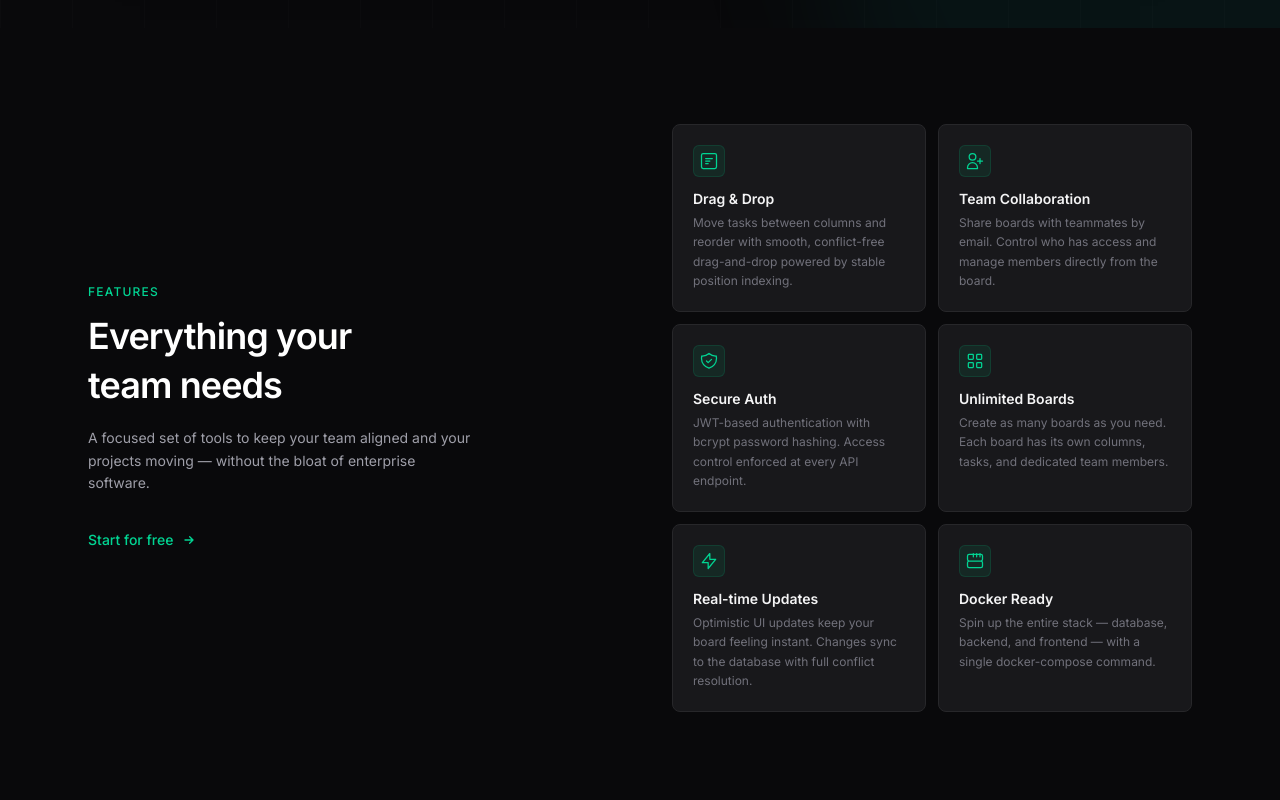
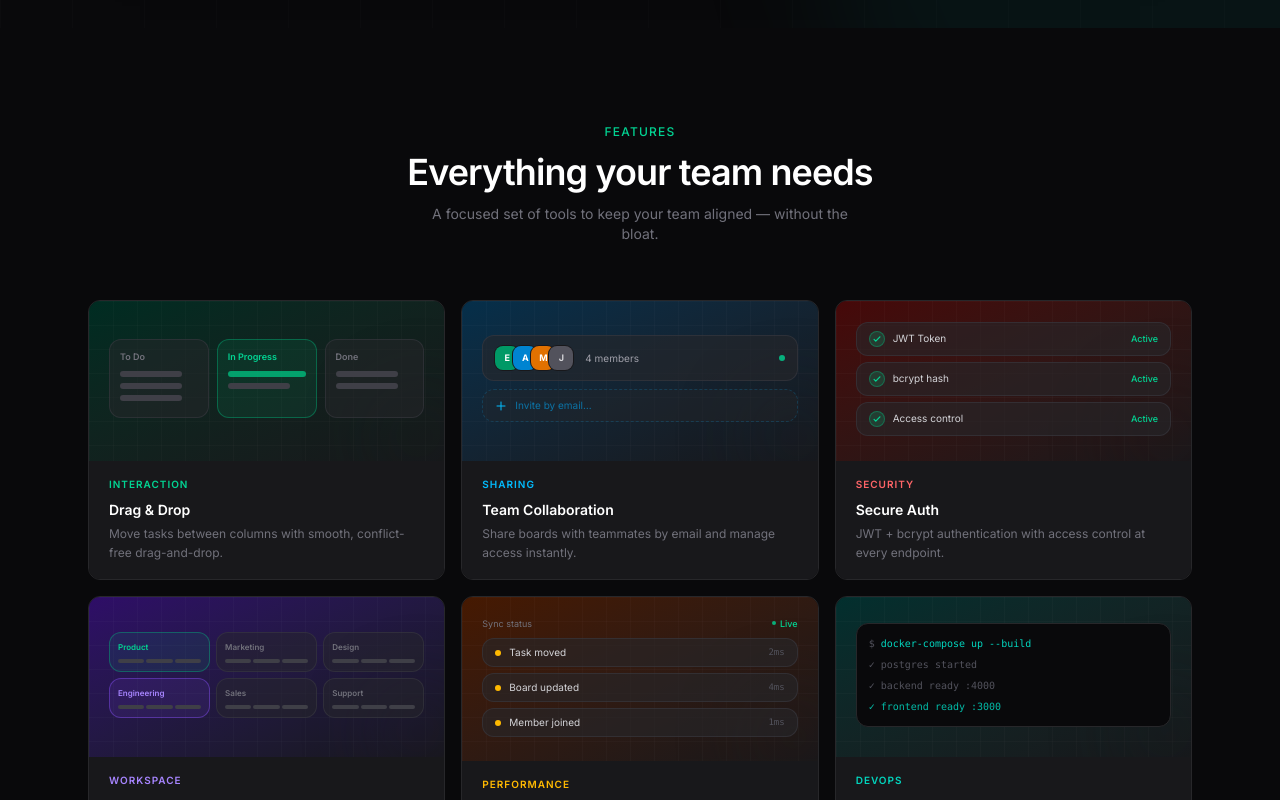
Before and after one commit to arifarman22/Kanban-Flow, a Next.js app in the folder frontend/: page / in a window 1280 px wide. Shown: the part 1020-1820 px from the top of the page. Built offline with nearby package versions, Linux system fonts and the light colour scheme.

Commit message:
redesign feature cards: Dribbble-style visual area, stagger scroll reveal, hover lift, reduced radius

```diff
--- a/frontend/app/globals.css
+++ b/frontend/app/globals.css
@@ -82,7 +82,15 @@ html, body {
 .marquee-left  { animation: marquee-left  30s linear infinite; }
 .marquee-right { animation: marquee-right 30s linear infinite; }
 
-/* ── Scroll animations ── */
+/* ── Feature card stagger delays ── */
+.reveal-card { opacity: 0; transform: translateY(36px); transition: opacity 0.5s ease, transform 0.5s ease; }
+.reveal-card.visible { opacity: 1; transform: translateY(0); }
+.reveal-card:nth-child(1) { transition-delay: 0ms; }
+.reveal-card:nth-child(2) { transition-delay: 80ms; }
+.reveal-card:nth-child(3) { transition-delay: 160ms; }
+.reveal-card:nth-child(4) { transition-delay: 240ms; }
+.reveal-card:nth-child(5) { transition-delay: 320ms; }
+.reveal-card:nth-child(6) { transition-delay: 400ms; }
 .reveal {
   opacity: 0;
   transform: translateY(24px);
--- a/frontend/app/page.tsx
+++ b/frontend/app/page.tsx
@@ -7,57 +7,120 @@ import { useReveal } from '@/lib/useReveal';
 
 const features = [
   {
+    tag: 'Interaction',
     title: 'Drag & Drop',
-    desc: 'Move tasks between columns and reorder with smooth, conflict-free drag-and-drop powered by stable position indexing.',
-    icon: (
-      <svg className="w-5 h-5" fill="none" stroke="currentColor" viewBox="0 0 24 24">
-        <path strokeLinecap="round" strokeLinejoin="round" strokeWidth={1.5} d="M8 9h8M8 12h5M8 15h3M5 3h14a2 2 0 012 2v14a2 2 0 01-2 2H5a2 2 0 01-2-2V5a2 2 0 012-2z" />
-      </svg>
+    desc: 'Move tasks between columns with smooth, conflict-free drag-and-drop.',
+    gradient: 'from-emerald-950 to-zinc-900',
+    accent: 'text-emerald-400',
+    visual: (
+      <div className="flex gap-2 w-full group-hover:[&>*:nth-child(2)]:scale-105 group-hover:[&>*:nth-child(2)]:border-emerald-500/60 group-hover:[&>*:nth-child(2)]:shadow-lg group-hover:[&>*:nth-child(2)]:shadow-emerald-500/10">
+        {[{l:'To Do',n:3},{l:'In Progress',n:2,active:true},{l:'Done',n:2}].map(c => (
+          <div key={c.l} className={`flex-1 rounded-xl border p-2.5 transition-all duration-500 ${c.active?'border-emerald-500/40 bg-emerald-500/10':'border-zinc-700/50 bg-zinc-800/50'}`}>
+            <div className={`text-[9px] font-semibold mb-2 ${c.active?'text-emerald-400':'text-zinc-500'}`}>{c.l}</div>
+            {[...Array(c.n)].map((_,j)=><div key={j} className={`h-1.5 rounded-full mb-1.5 transition-all duration-300 ${c.active&&j===0?'bg-emerald-500/80 w-full':'bg-zinc-700 w-4/5'}`}/>)}
+          </div>
+        ))}
+      </div>
     ),
   },
   {
+    tag: 'Sharing',
     title: 'Team Collaboration',
-    desc: 'Share boards with teammates by email. Control who has access and manage members directly from the board.',
-    icon: (
-      <svg className="w-5 h-5" fill="none" stroke="currentColor" viewBox="0 0 24 24">
-        <path strokeLinecap="round" strokeLinejoin="round" strokeWidth={1.5} d="M18 9v3m0 0v3m0-3h3m-3 0h-3m-2-5a4 4 0 11-8 0 4 4 0 018 0zM3 20a6 6 0 0112 0v1H3v-1z" />
-      </svg>
+    desc: 'Share boards with teammates by email and manage access instantly.',
+    gradient: 'from-sky-950 to-zinc-900',
+    accent: 'text-sky-400',
+    visual: (
+      <div className="flex flex-col gap-2 w-full">
+        <div className="flex items-center gap-2 bg-zinc-800/60 border border-zinc-700/50 rounded-xl px-3 py-2.5 group-hover:border-sky-500/30 transition-colors duration-300">
+          <div className="flex -space-x-1.5">
+            {['E','A','M','J'].map((l,i)=>(
+              <div key={i} className={`w-6 h-6 rounded-lg text-[9px] font-bold flex items-center justify-center ring-1 ring-zinc-900 ${i===0?'bg-emerald-600 text-white':i===1?'bg-sky-600 text-white':i===2?'bg-amber-600 text-white':'bg-zinc-600 text-zinc-300'}`}>{l}</div>
+            ))}
+          </div>
+          <span className="text-[10px] text-zinc-400 ml-1">4 members</span>
+          <div className="ml-auto w-1.5 h-1.5 rounded-full bg-emerald-400 animate-pulse"/>
+        </div>
+        <div className="flex items-center gap-2 bg-zinc-800/40 border border-dashed border-sky-500/20 group-hover:border-sky-500/40 rounded-xl px-3 py-2 transition-colors duration-300">
+          <svg className="w-3 h-3 text-sky-400" fill="none" stroke="currentColor" viewBox="0 0 24 24"><path strokeLinecap="round" strokeLinejoin="round" strokeWidth={2} d="M12 4v16m8-8H4"/></svg>
+          <span className="text-[10px] text-sky-500/60">Invite by email…</span>
+        </div>
+      </div>
     ),
   },
   {
+    tag: 'Security',
     title: 'Secure Auth',
-    desc: 'JWT-based authentication with bcrypt password hashing. Access control enforced at every API endpoint.',
-    icon: (
-      <svg className="w-5 h-5" fill="none" stroke="currentColor" viewBox="0 0 24 24">
-        <path strokeLinecap="round" strokeLinejoin="round" strokeWidth={1.5} d="M9 12l2 2 4-4m5.618-4.016A11.955 11.955 0 0112 2.944a11.955 11.955 0 01-8.618 3.04A12.02 12.02 0 003 9c0 5.591 3.824 10.29 9 11.622 5.176-1.332 9-6.03 9-11.622 0-1.042-.133-2.052-.382-3.016z" />
-      </svg>
+    desc: 'JWT + bcrypt authentication with access control at every endpoint.',
+    gradient: 'from-red-950 to-zinc-900',
+    accent: 'text-red-400',
+    visual: (
+      <div className="flex flex-col gap-1.5 w-full">
+        {['JWT Token','bcrypt hash','Access control'].map((r,i)=>(
+          <div key={r} className={`flex items-center gap-2 bg-zinc-800/60 border border-zinc-700/50 rounded-xl px-3 py-2 transition-all duration-300 group-hover:translate-x-0.5`} style={{transitionDelay:`${i*60}ms`}}>
+            <div className="w-4 h-4 rounded-full bg-emerald-500/20 border border-emerald-500/40 flex items-center justify-center shrink-0">
+              <svg className="w-2.5 h-2.5 text-emerald-400" fill="none" stroke="currentColor" viewBox="0 0 24 24"><path strokeLinecap="round" strokeLinejoin="round" strokeWidth={3} d="M5 13l4 4L19 7"/></svg>
+            </div>
+            <span className="text-[10px] text-zinc-300 flex-1">{r}</span>
+            <span className="text-[9px] text-emerald-400 font-medium">Active</span>
+          </div>
+        ))}
+      </div>
     ),
   },
   {
+    tag: 'Workspace',
     title: 'Unlimited Boards',
-    desc: 'Create as many boards as you need. Each board has its own columns, tasks, and dedicated team members.',
-    icon: (
-      <svg className="w-5 h-5" fill="none" stroke="currentColor" viewBox="0 0 24 24">
-        <path strokeLinecap="round" strokeLinejoin="round" strokeWidth={1.5} d="M4 5a1 1 0 011-1h4a1 1 0 011 1v4a1 1 0 01-1 1H5a1 1 0 01-1-1V5zm10 0a1 1 0 011-1h4a1 1 0 011 1v4a1 1 0 01-1 1h-4a1 1 0 01-1-1V5zM4 15a1 1 0 011-1h4a1 1 0 011 1v4a1 1 0 01-1 1H5a1 1 0 01-1-1v-4zm10 0a1 1 0 011-1h4a1 1 0 011 1v4a1 1 0 01-1 1h-4a1 1 0 01-1-1v-4z" />
-      </svg>
+    desc: 'Create as many boards as you need, each with its own team and tasks.',
+    gradient: 'from-violet-950 to-zinc-900',
+    accent: 'text-violet-400',
+    visual: (
+      <div className="grid grid-cols-3 gap-1.5 w-full">
+        {['Product','Marketing','Design','Engineering','Sales','Support'].map((b,i)=>(
+          <div key={b} className={`rounded-xl border px-2 py-2 transition-all duration-300 group-hover:scale-[1.03] ${i===0?'border-emerald-500/40 bg-emerald-500/10':i===3?'border-violet-500/40 bg-violet-500/10':'border-zinc-700/50 bg-zinc-800/50'}`} style={{transitionDelay:`${i*40}ms`}}>
+            <div className={`text-[8px] font-semibold truncate mb-1.5 ${i===0?'text-emerald-400':i===3?'text-violet-400':'text-zinc-500'}`}>{b}</div>
+            <div className="flex gap-0.5">{[...Array(3)].map((_,j)=><div key={j} className="h-1 flex-1 rounded-full bg-zinc-700"/>)}</div>
+          </div>
+        ))}
+      </div>
     ),
   },
   {
+    tag: 'Performance',
     title: 'Real-time Updates',
-    desc: 'Optimistic UI updates keep your board feeling instant. Changes sync to the database with full conflict resolution.',
-    icon: (
-      <svg className="w-5 h-5" fill="none" stroke="currentColor" viewBox="0 0 24 24">
-        <path strokeLinecap="round" strokeLinejoin="round" strokeWidth={1.5} d="M13 10V3L4 14h7v7l9-11h-7z" />
-      </svg>
+    desc: 'Optimistic UI keeps your board instant. Changes sync with full conflict resolution.',
+    gradient: 'from-amber-950 to-zinc-900',
+    accent: 'text-amber-400',
+    visual: (
+      <div className="flex flex-col gap-1.5 w-full">
+        <div className="flex items-center justify-between mb-0.5">
+          <span className="text-[9px] text-zinc-500">Sync status</span>
+          <span className="text-[9px] text-emerald-400 font-medium flex items-center gap-1"><span className="w-1 h-1 rounded-full bg-emerald-400 animate-pulse inline-block"/>Live</span>
+        </div>
+        {[{l:'Task moved',ms:'2ms'},{l:'Board updated',ms:'4ms'},{l:'Member joined',ms:'1ms'}].map((e,i)=>(
+          <div key={e.l} className="flex items-center gap-2 bg-zinc-800/60 border border-zinc-700/50 rounded-xl px-3 py-1.5 group-hover:border-amber-500/20 transition-all duration-300" style={{transitionDelay:`${i*60}ms`}}>
+            <div className="w-1.5 h-1.5 rounded-full bg-amber-400 shrink-0"/>
+            <span className="text-[10px] text-zinc-300 flex-1">{e.l}</span>
+            <span className="text-[9px] text-zinc-600 font-mono">{e.ms}</span>
+          </div>
+        ))}
+      </div>
     ),
   },
   {
+    tag: 'DevOps',
     title: 'Docker Ready',
-    desc: 'Spin up the entire stack — database, backend, and frontend — with a single docker-compose command.',
-    icon: (
-      <svg className="w-5 h-5" fill="none" stroke="currentColor" viewBox="0 0 24 24">
-        <path strokeLinecap="round" strokeLinejoin="round" strokeWidth={1.5} d="M5 12h14M5 12a2 2 0 01-2-2V6a2 2 0 012-2h14a2 2 0 012 2v4a2 2 0 01-2 2M5 12a2 2 0 00-2 2v4a2 2 0 002 2h14a2 2 0 002-2v-4a2 2 0 00-2-2m-9-9v4m4-4v4m4-4v4" />
-      </svg>
+    desc: 'Spin up the full stack — DB, backend, frontend — with one command.',
+    gradient: 'from-teal-950 to-zinc-900',
+    accent: 'text-teal-400',
+    visual: (
+      <div className="w-full font-mono">
+        <div className="bg-zinc-950 border border-zinc-800 rounded-xl px-3 py-3 text-[10px] space-y-1.5 group-hover:border-teal-500/30 transition-colors duration-300">
+          <div><span className="text-zinc-600">$</span> <span className="text-teal-400">docker-compose up --build</span></div>
+          <div className="text-zinc-600 group-hover:text-zinc-500 transition-colors">✓ postgres started</div>
+          <div className="text-zinc-600 group-hover:text-zinc-500 transition-colors">✓ backend ready :4000</div>
+          <div className="text-teal-500 group-hover:text-teal-400 transition-colors">✓ frontend ready :3000</div>
+        </div>
+      </div>
     ),
   },
 ];
@@ -255,38 +318,46 @@ export default function Home() {
 
       {/* ── Features ── */}
       <section className="max-w-6xl mx-auto px-6 py-24">
-        <div className="grid grid-cols-1 lg:grid-cols-2 gap-16 items-center">
-          {/* Left: heading + subtext + CTA */}
-          <div className="reveal from-left">
+        <div className="reveal text-center mb-14">
           <p className="text-emerald-400 text-xs font-medium uppercase tracking-widest mb-3">Features</p>
-            <h2 className="text-3xl sm:text-4xl font-semibold text-white tracking-tight leading-snug mb-4">
-              Everything your<br />team needs
-            </h2>
-            <p className="text-zinc-400 text-sm font-normal leading-relaxed mb-8 max-w-sm">
-              A focused set of tools to keep your team aligned and your projects moving — without the bloat of enterprise software.
-            </p>
-            <Link href="/register"
-              className="inline-flex items-center gap-2 text-sm font-medium text-emerald-400 hover:text-emerald-300 transition">
-              Start for free
-              <svg className="w-4 h-4" fill="none" stroke="currentColor" viewBox="0 0 24 24">
-                <path strokeLinecap="round" strokeLinejoin="round" strokeWidth={2} d="M13 7l5 5m0 0l-5 5m5-5H6" />
-              </svg>
-            </Link>
+          <h2 className="text-3xl sm:text-4xl font-semibold text-white tracking-tight">Everything your team needs</h2>
+          <p className="text-zinc-500 text-sm mt-3 max-w-md mx-auto font-normal">A focused set of tools to keep your team aligned — without the bloat.</p>
         </div>
 
-          {/* Right: feature grid */}
-          <div className="reveal from-right grid grid-cols-1 sm:grid-cols-2 gap-3">
-            {features.map(f => (
+        <div className="grid grid-cols-1 sm:grid-cols-2 lg:grid-cols-3 gap-4">
+          {features.map((f, i) => (
             <div key={f.title}
-                className="group bg-zinc-900 border border-zinc-800 hover:border-emerald-500/30 rounded-lg p-5 transition-all duration-200 cursor-default">
-                <div className="w-8 h-8 rounded-md bg-emerald-500/10 border border-emerald-500/15 text-emerald-400 flex items-center justify-center mb-3 group-hover:bg-emerald-500/15 transition-colors">
-                  {f.icon}
+              className="reveal-card group relative rounded-xl border border-zinc-800 overflow-hidden cursor-default hover:-translate-y-1.5 hover:shadow-2xl hover:shadow-black/40 hover:border-zinc-700 transition-all duration-300"
+            >
+              {/* Visual area */}
+              <div className={`relative bg-gradient-to-br ${f.gradient} p-5 pb-6 min-h-[160px] flex items-center justify-center overflow-hidden`}>
+                {/* Subtle grid pattern */}
+                <div className="absolute inset-0 bg-[linear-gradient(rgba(255,255,255,0.02)_1px,transparent_1px),linear-gradient(90deg,rgba(255,255,255,0.02)_1px,transparent_1px)] bg-[size:24px_24px] pointer-events-none" />
+                {/* Glow blob */}
+                <div className={`absolute -bottom-6 -right-6 w-24 h-24 rounded-full blur-2xl opacity-30 bg-gradient-to-br ${f.gradient} pointer-events-none`} />
+                <div className="relative w-full">{f.visual}</div>
               </div>
-                <h3 className="text-sm font-semibold text-zinc-100 mb-1">{f.title}</h3>
+
+              {/* Content area */}
+              <div className="bg-zinc-900 px-5 py-4">
+                <div className="flex items-center justify-between mb-2">
+                  <span className={`text-[10px] font-semibold uppercase tracking-widest ${f.accent}`}>{f.tag}</span>
+                  <svg className={`w-3.5 h-3.5 ${f.accent} opacity-0 group-hover:opacity-100 transition-all duration-300 -translate-x-1 group-hover:translate-x-0`} fill="none" stroke="currentColor" viewBox="0 0 24 24">
+                    <path strokeLinecap="round" strokeLinejoin="round" strokeWidth={2.5} d="M13 7l5 5m0 0l-5 5m5-5H6"/>
+                  </svg>
+                </div>
+                <h3 className="text-sm font-semibold text-white mb-1">{f.title}</h3>
                 <p className="text-xs text-zinc-500 leading-relaxed font-normal">{f.desc}</p>
+              </div>
             </div>
           ))}
         </div>
+
+        <div className="reveal text-center mt-10">
+          <Link href="/register" className="inline-flex items-center gap-2 text-sm font-medium text-emerald-400 hover:text-emerald-300 transition">
+            Start for free
+            <svg className="w-4 h-4" fill="none" stroke="currentColor" viewBox="0 0 24 24"><path strokeLinecap="round" strokeLinejoin="round" strokeWidth={2} d="M13 7l5 5m0 0l-5 5m5-5H6"/></svg>
+          </Link>
         </div>
       </section>
 
--- a/frontend/lib/useReveal.ts
+++ b/frontend/lib/useReveal.ts
@@ -3,7 +3,7 @@ import { useEffect } from 'react';
 
 export function useReveal() {
   useEffect(() => {
-    const els = document.querySelectorAll('.reveal');
+    const els = document.querySelectorAll('.reveal, .reveal-card');
     const observer = new IntersectionObserver(
       entries => entries.forEach(e => { if (e.isIntersecting) { e.target.classList.add('visible'); observer.unobserve(e.target); } }),
       { threshold: 0.12 }
```
Lines whose indentation alone changed are shown as unchanged.
